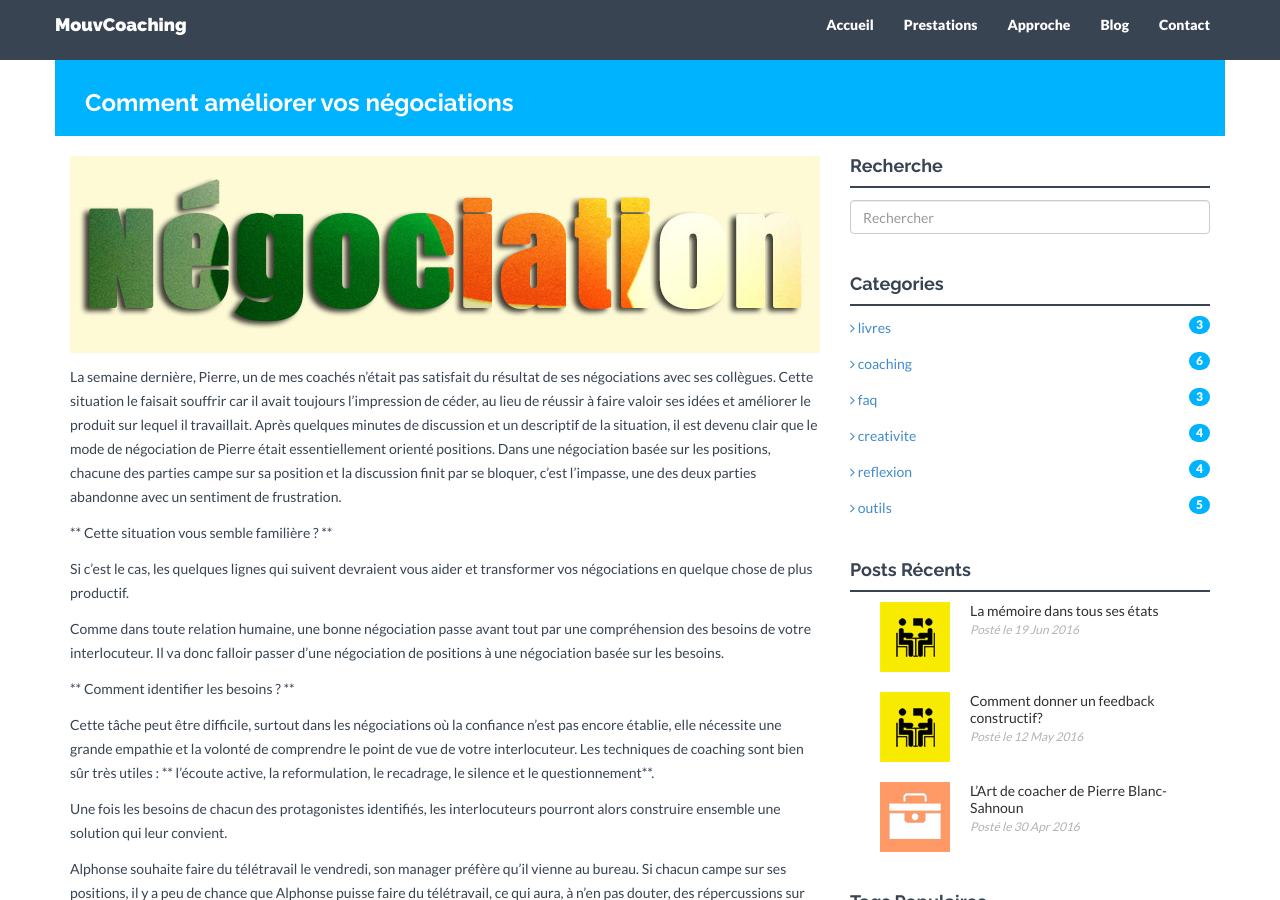
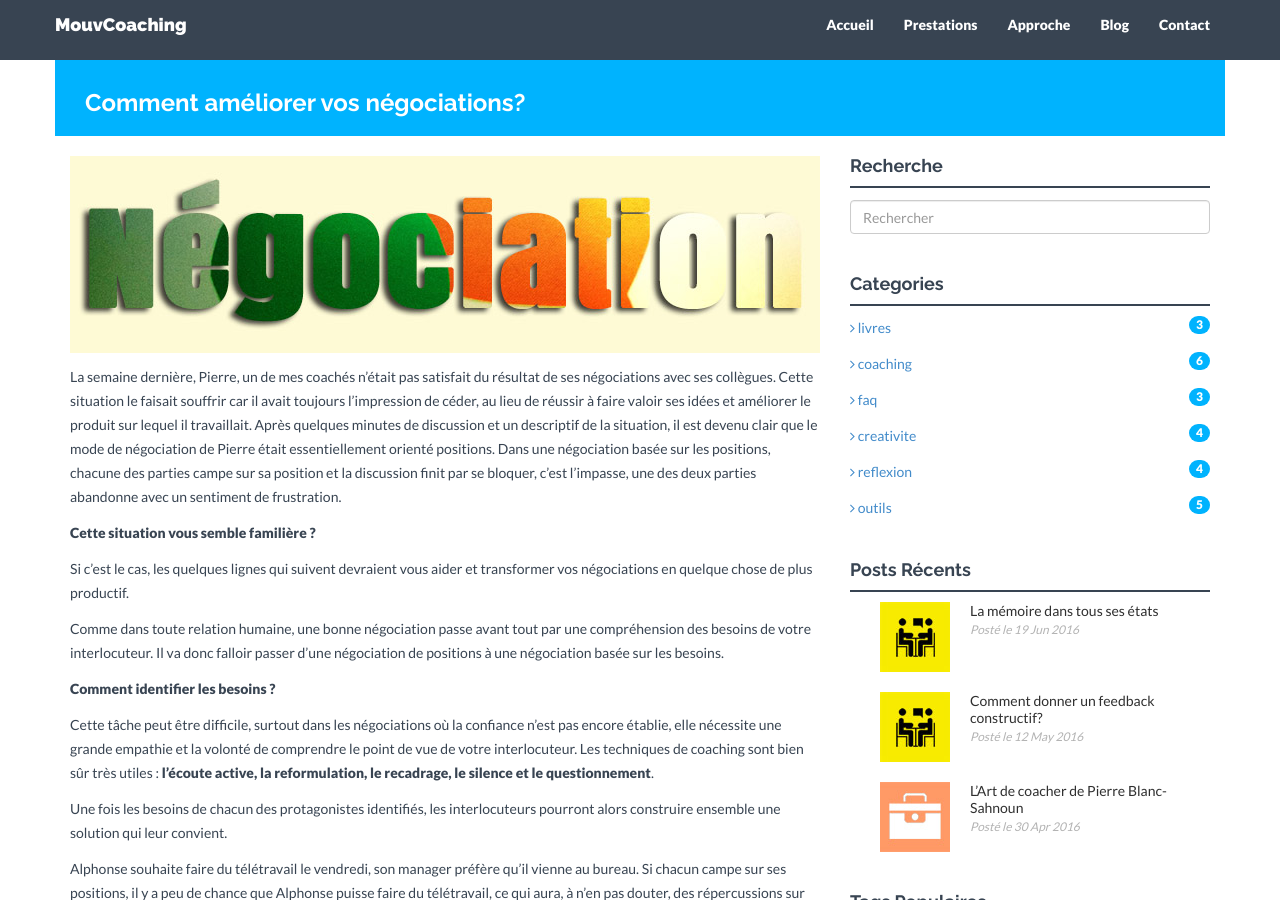
Before and after one commit to mouvcoaching/mouvcoaching.github.io, a Jekyll site: the page built from _posts/2016-06-21-negociation.md, in a window 1280 px wide and 900 px high. Built offline with Jekyll 4.4.1, drawn with Linux system fonts in a browser that asks for light colours; nearby versions of some CDN libraries; library files that are not in the unit come from our copies; comment, search, counter and statistics services are not loaded.

```diff
--- a/_posts/2016-06-21-negociation.md
+++ b/_posts/2016-06-21-negociation.md
@@ -1,6 +1,6 @@
 ---
 layout: post
-title:  "Comment améliorer vos négociations"
+title:  "Comment améliorer vos négociations?"
 thumbnail: /assets/img/thsitdown.jpg
 categories: coaching
 tags: outils
@@ -11,15 +11,15 @@ comments: true
 La semaine dernière, Pierre, un de mes coachés n’était pas satisfait du résultat de ses négociations avec ses collègues. Cette situation le faisait souffrir car il avait toujours l’impression de céder, au lieu de réussir à faire valoir ses idées et améliorer le produit sur lequel il travaillait.
 Après quelques minutes de discussion et un descriptif de la situation, il est devenu clair que le mode de négociation de Pierre était essentiellement orienté positions. Dans une négociation basée sur les positions, chacune des parties campe sur sa position et la discussion finit par se bloquer, c’est l’impasse, une des deux parties abandonne avec un sentiment de frustration.
 
-** Cette situation vous semble familière ? **
+**Cette situation vous semble familière ?**
 
 Si c’est le cas, les quelques lignes qui suivent devraient vous aider et transformer vos négociations en quelque chose de plus productif.
 
 Comme dans toute relation humaine, une bonne négociation passe avant tout par une compréhension des besoins de votre interlocuteur. Il va donc falloir passer d’une négociation de positions à une négociation basée sur les besoins.
 
-** Comment identifier les besoins ? **
+**Comment identifier les besoins ?**
 
-Cette tâche peut être difficile, surtout dans les négociations où la confiance n’est pas encore établie, elle nécessite une grande empathie et la volonté de comprendre le point de vue de votre interlocuteur. Les techniques de coaching sont bien sûr très utiles : ** l’écoute active, la reformulation, le recadrage, le silence et le questionnement**.
+Cette tâche peut être difficile, surtout dans les négociations où la confiance n’est pas encore établie, elle nécessite une grande empathie et la volonté de comprendre le point de vue de votre interlocuteur. Les techniques de coaching sont bien sûr très utiles : **l’écoute active, la reformulation, le recadrage, le silence et le questionnement**.
 
 Une fois les besoins de chacun des protagonistes identifiés, les interlocuteurs pourront alors construire ensemble une solution qui leur convient.
 
```
